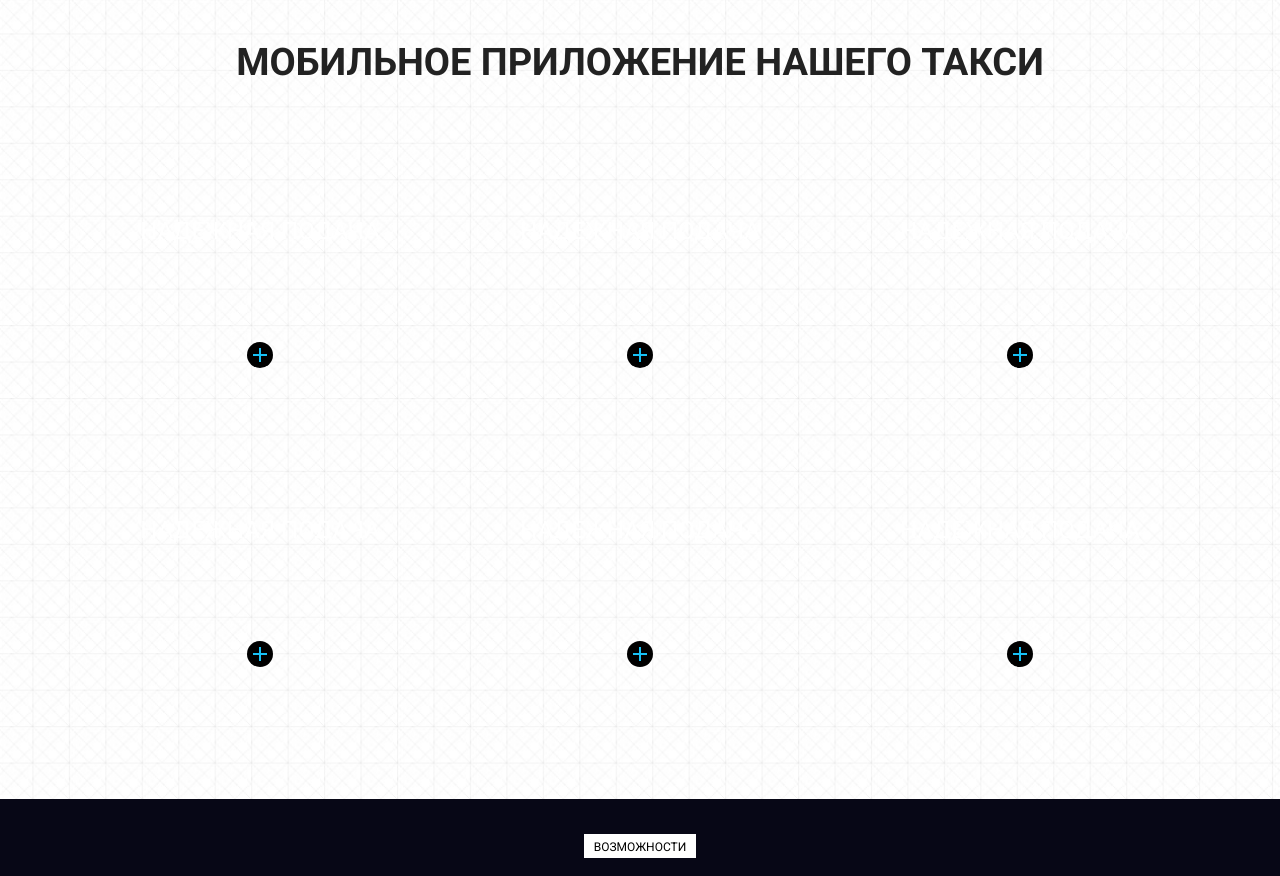
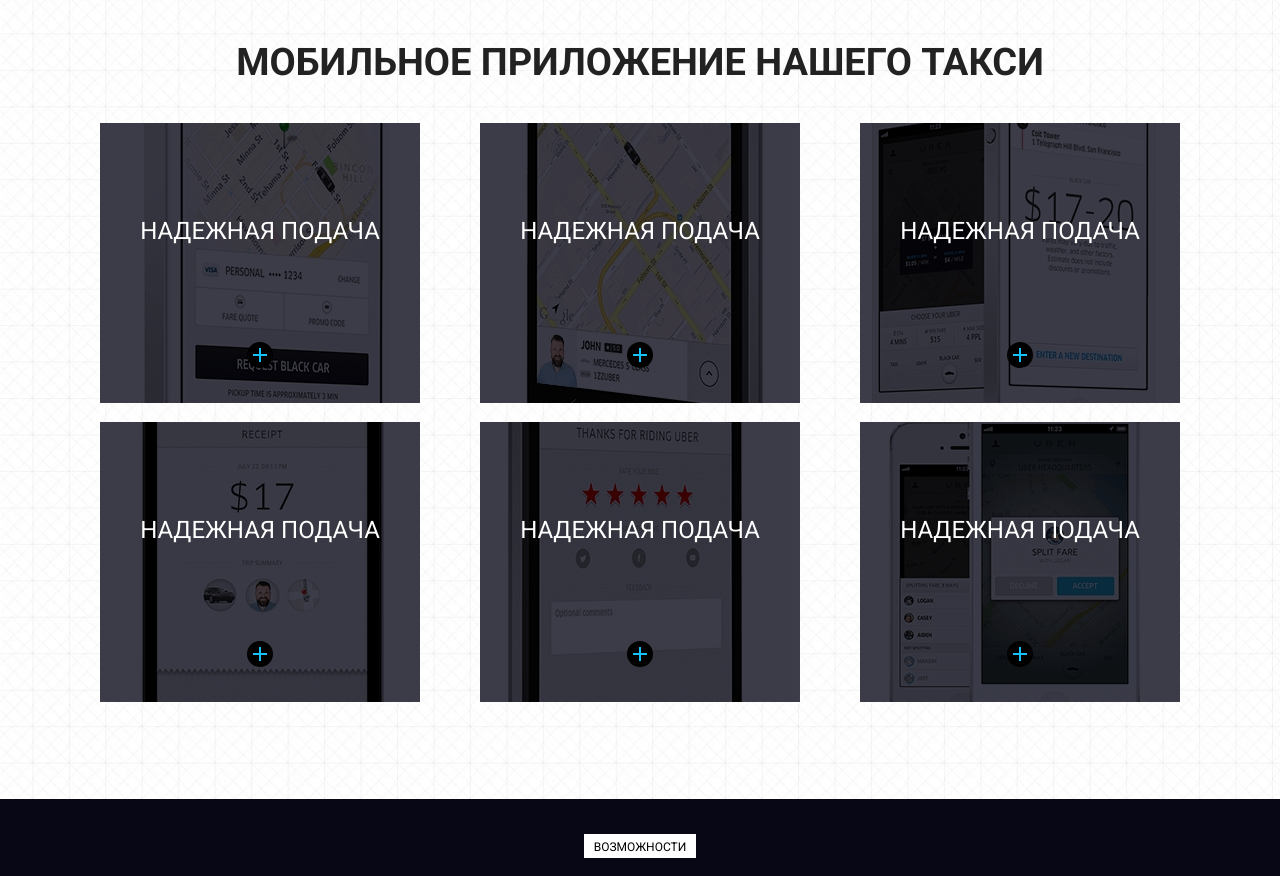
Before and after one commit to jackverum/taxi_uber, a website: page src/index.html in a window 1280 px wide. Shown: the part 1921-2797 px from the top of the page. Drawn offline with Linux system fonts and the light colour scheme; the site is published under a folder, as on GitHub Pages, so addresses that start at the root find nothing; files whose address does not match are found by name.

Commit message:
изменен package.json

```diff
--- a/src/index.html
+++ b/src/index.html
@@ -221,7 +221,8 @@
             <div class="advertise_logo car__logo">Возможности</div>
             <div class="car__title">Выбор - отличная штука!</div>
             <div class="car__subtitle">Закажите автомобиль, который подходит вам по стилю и бюджету</div>
-            <div class="car__img"><img src="../src/img/car.png" alt=""></div>
+            <!-- <div class="car__img"><img src="../src/img/car.png" alt=""></div> -->
+            <div class="car__img"><img src="../img/car.png" alt=""></div>
 
         </div>
     </section>
@@ -332,7 +333,7 @@
                 </div>
             </div>
             <div>
-                <div class="footer__apps"><img src="../src/img/links.png" alt=""></div>
+                <div class="footer__apps"><img src="../img/links.png" alt=""></div>
             </div>
         </div>
     </footer>
--- a/src/sass/_car.scss
+++ b/src/sass/_car.scss
@@ -31,6 +31,7 @@
     }
 
     &__bottom {
+        // background: url("../img/bg/mobile_app.png") center (center / cover) no-repeat;
         background: url("../img/bg/mobile_app.png") center (center / cover) no-repeat;
         min-height: 400px;
             display: flex;
--- a/src/sass/_mobile.scss
+++ b/src/sass/_mobile.scss
@@ -73,22 +73,22 @@
             }
         }
         &-1 {
-            background: url("/src/img/bg/mobile_screen_1.jpg") center (center / cover) no-repeat;
+            background: url("../img/bg/mobile_screen_1.jpg") center (center / cover) no-repeat;
         }
         &-2 {
-            background: url("/src/img/bg/mobile_screen_2.jpg") center (center / cover) no-repeat;
+            background: url("../img/bg/mobile_screen_2.jpg") center (center / cover) no-repeat;
         }
         &-3 {
-            background: url("/src/img/bg/mobile_screen_3.jpg") center (center / cover) no-repeat;
+            background: url("../img/bg/mobile_screen_3.jpg") center (center / cover) no-repeat;
         }
         &-4 {
-            background: url("/src/img/bg/mobile_screen_4.jpg") center (center / cover) no-repeat;
+            background: url("../img/bg/mobile_screen_4.jpg") center (center / cover) no-repeat;
         }
         &-5 {
-            background: url("/src/img/bg/mobile_screen_5.jpg") center (center / cover) no-repeat;
+            background: url("../img/bg/mobile_screen_5.jpg") center (center / cover) no-repeat;
         }
         &-6 {
-            background: url("/src/img/bg/mobile_screen_6.jpg") center (center / cover) no-repeat;
+            background: url("../img/bg/mobile_screen_6.jpg") center (center / cover) no-repeat;
         }
     }
 }
```
Also changed, not shown: package.json (added, +30 -0 lines), dist/css/style.min.css, src/css/style.min.css, 3 other files.
